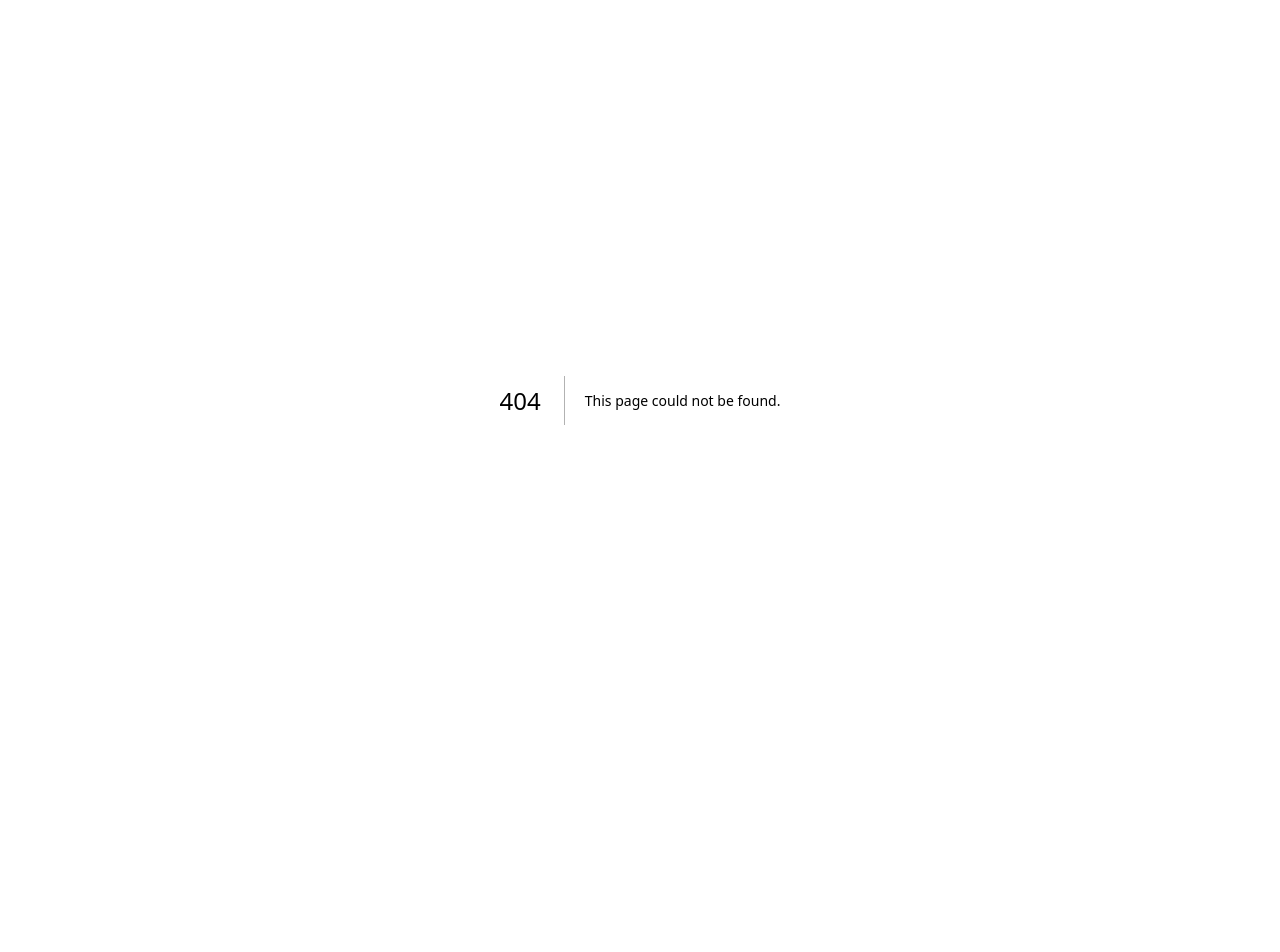
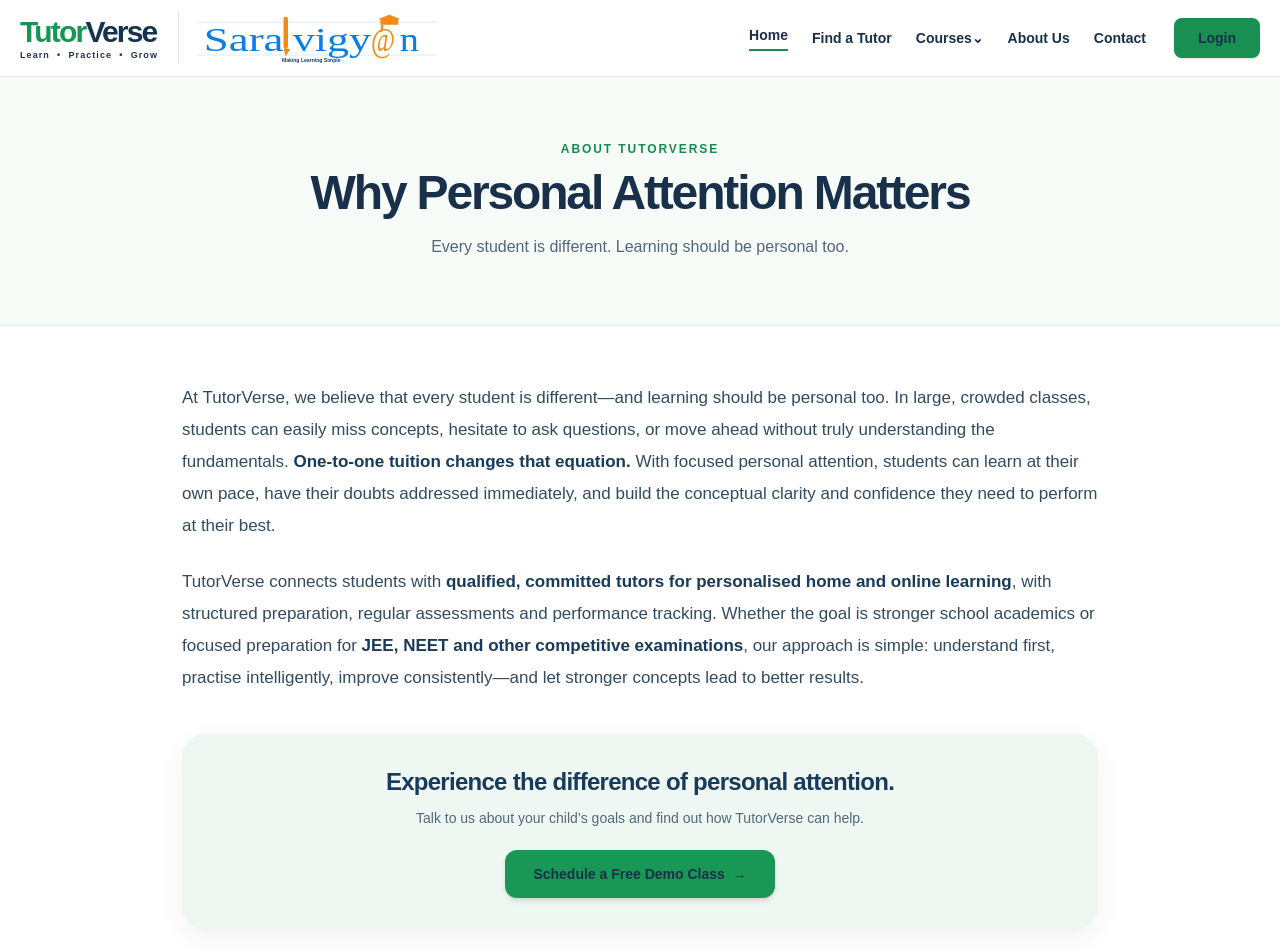
Before and after one commit to randomsoul/TutorVerse, a Next.js app: page /about in a window 1280 px wide. Before the commit this address had no page. Shown: the top 952 px of the page. Before the commit the page ends 800 px from the top, so only its background shows below. Built offline with nearby package versions, Linux system fonts and the light colour scheme; no server answers.

Commit message:
Add TutorVerse About Us page with demo CTA

```diff
--- /dev/null
+++ b/app/about/page.tsx
@@ -0,0 +1,29 @@
+import Link from 'next/link';
+import { Header, Footer } from '../components/site';
+
+export default function AboutPage() {
+  return <div className="min-h-screen bg-white text-[#18304a]"><Header/><main>
+    <section className="border-b border-[#e2e8e5] bg-[#f7fbf8]">
+      <div className="mx-auto max-w-[980px] px-5 py-12 sm:px-8 sm:py-16">
+        <div className="text-center">
+          <p className="text-xs font-black uppercase tracking-[.16em] text-[#168b50]">About TutorVerse</p>
+          <h1 className="mt-3 text-4xl font-black tracking-[-.045em] sm:text-5xl">Why Personal Attention Matters</h1>
+          <p className="mx-auto mt-4 max-w-[760px] text-base leading-7 text-[#53677a]">Every student is different. Learning should be personal too.</p>
+        </div>
+      </div>
+    </section>
+
+    <section className="mx-auto max-w-[980px] px-5 py-10 sm:px-8 sm:py-14">
+      <div className="space-y-6 text-[17px] leading-8 text-[#334b61]">
+        <p>At TutorVerse, we believe that every student is different—and learning should be personal too. In large, crowded classes, students can easily miss concepts, hesitate to ask questions, or move ahead without truly understanding the fundamentals. <strong className="font-black text-[#183a5b]">One-to-one tuition changes that equation.</strong> With focused personal attention, students can learn at their own pace, have their doubts addressed immediately, and build the conceptual clarity and confidence they need to perform at their best.</p>
+        <p>TutorVerse connects students with <strong className="font-black text-[#183a5b]">qualified, committed tutors for personalised home and online learning</strong>, with structured preparation, regular assessments and performance tracking. Whether the goal is stronger school academics or focused preparation for <strong className="font-black text-[#183a5b]">JEE, NEET and other competitive examinations</strong>, our approach is simple: understand first, practise intelligently, improve consistently—and let stronger concepts lead to better results.</p>
+      </div>
+
+      <div className="mt-10 rounded-[24px] bg-[#eef7f1] px-6 py-8 text-center shadow-[0_8px_28px_rgba(26,55,42,.06)] sm:px-10">
+        <h2 className="text-2xl font-black tracking-[-.03em] text-[#183a5b]">Experience the difference of personal attention.</h2>
+        <p className="mx-auto mt-2 max-w-[650px] text-sm leading-6 text-[#53687c]">Talk to us about your child’s goals and find out how TutorVerse can help.</p>
+        <Link href="/demo" className="mt-5 inline-flex rounded-xl bg-[#199754] px-7 py-3.5 text-sm font-extrabold text-white shadow-md transition hover:bg-[#168b50]">Schedule a Free Demo Class&nbsp; →</Link>
+      </div>
+    </section>
+  </main><Footer/></div>;
+}
```
